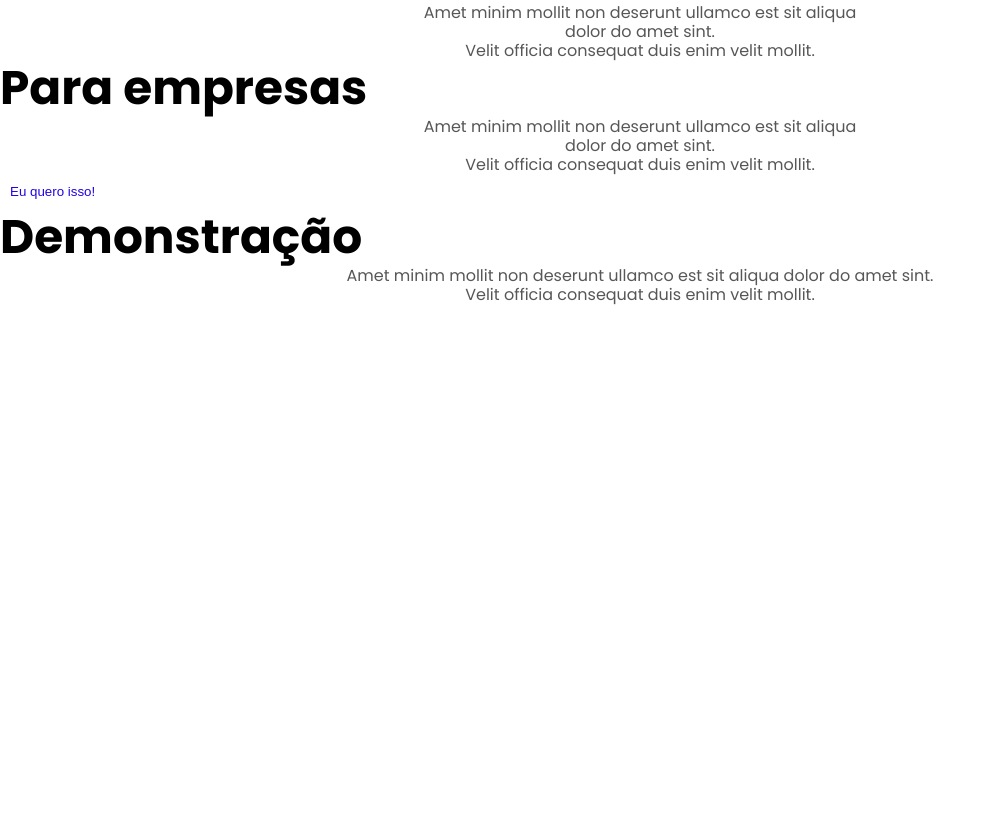
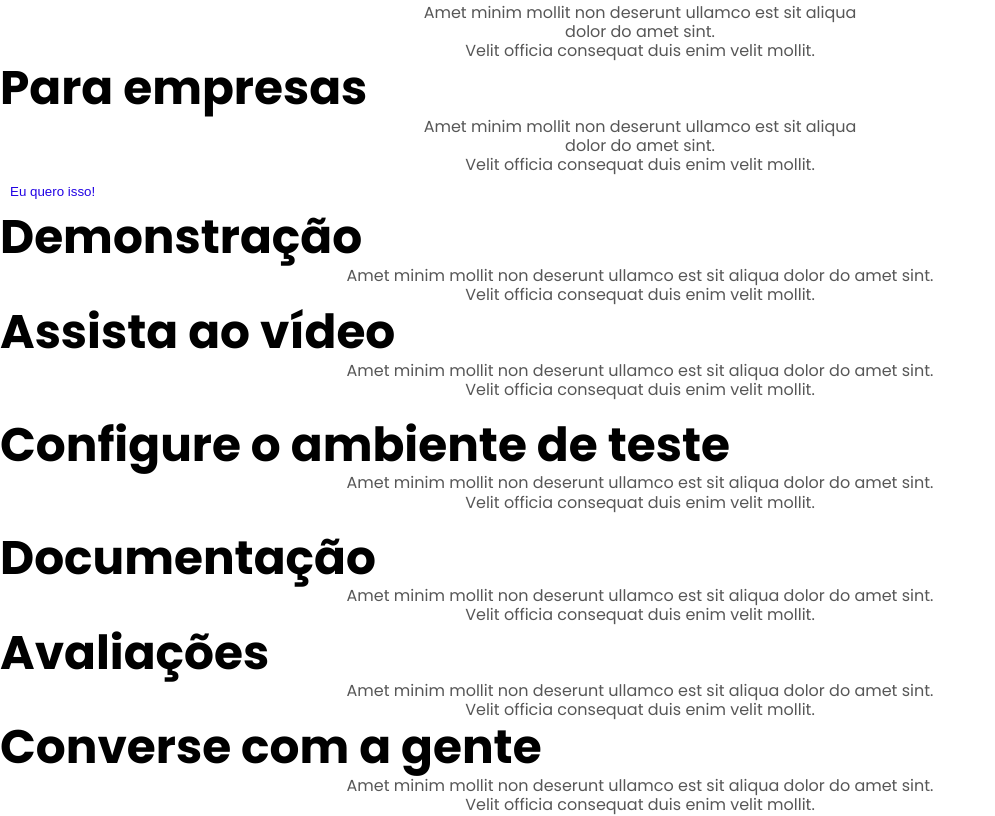
Before and after one commit to ThamirisR/Recuperacao, a plain HTML site: page index.html in a window 1280 px wide. Shown: the part 853-1669 px from the top of the page, without its empty margins (0-995 px from the left). Before the commit the page ends 1159 px from the top, so only its background shows below. Drawn offline with Linux system fonts and the light colour scheme.

Commit message:
recuperacao

```diff
--- a/index.html
+++ b/index.html
@@ -76,9 +76,34 @@
         <button class="botao3">Eu quero isso!</button>
     </div>
 
-    <div class="quartaparte"></div>
+    <div class="quartaparte">
     <h1>Demonstração</h1>
     <p>Amet minim mollit non deserunt ullamco est sit aliqua dolor do amet sint.<br> Velit officia consequat duis enim velit mollit. </p>
+</div>
+
+    <div class="texto">
+        <h1>Assista ao vídeo</h1>
+        <p>Amet minim mollit non deserunt ullamco est sit aliqua dolor do amet sint.<br> Velit officia consequat duis enim velit mollit. </p>
+        <br>
+        <h1>Configure o ambiente de teste</h1>
+        <p>Amet minim mollit non deserunt ullamco est sit aliqua dolor do amet sint.<br> Velit officia consequat duis enim velit mollit. </p>
+        <br>
+        <h1>Documentação</h1>
+        <p>Amet minim mollit non deserunt ullamco est sit aliqua dolor do amet sint.<br> Velit officia consequat duis enim velit mollit. </p>
+    </div>
+
+    <div class="avaliação">
+        <h1>Avaliações</h1>
+        <p>Amet minim mollit non deserunt ullamco est sit aliqua dolor do amet sint.<br> Velit officia consequat duis enim velit mollit. </p>
+    </div>
+
+
+
+    <div class="final">
+        <h1>Converse com a gente</h1>
+        <p>Amet minim mollit non deserunt ullamco est sit aliqua dolor do amet sint.<br> Velit officia consequat duis enim velit mollit. </p>
+
+    </div>
 
 </body>
 </html>
```
